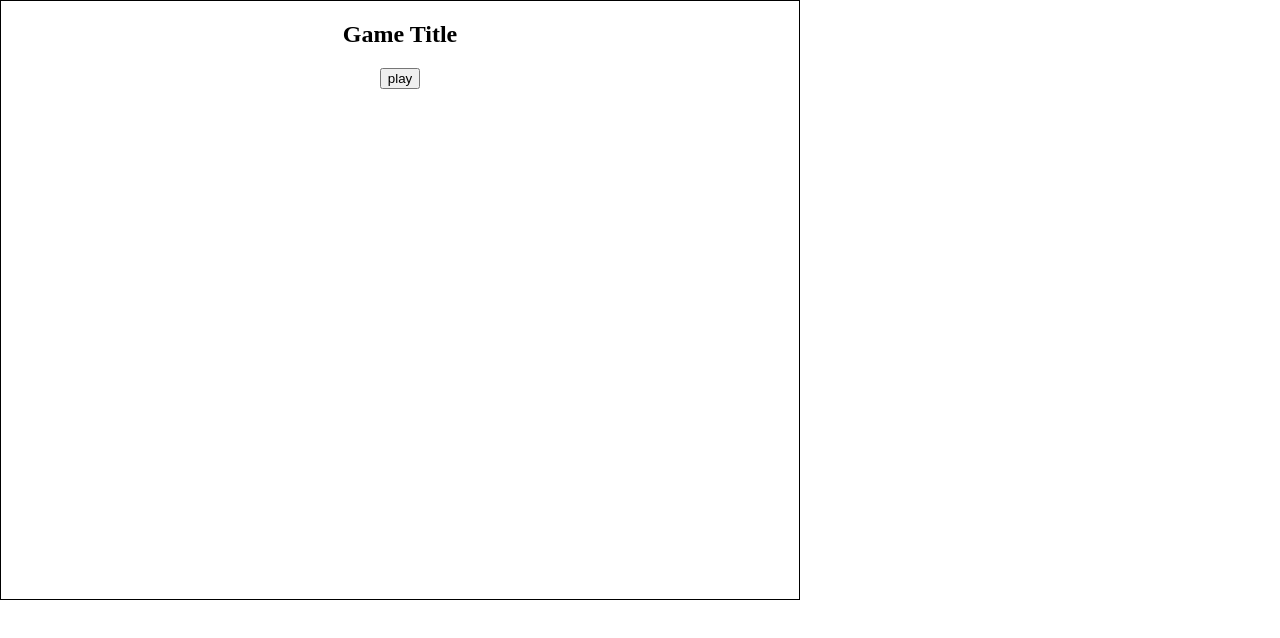
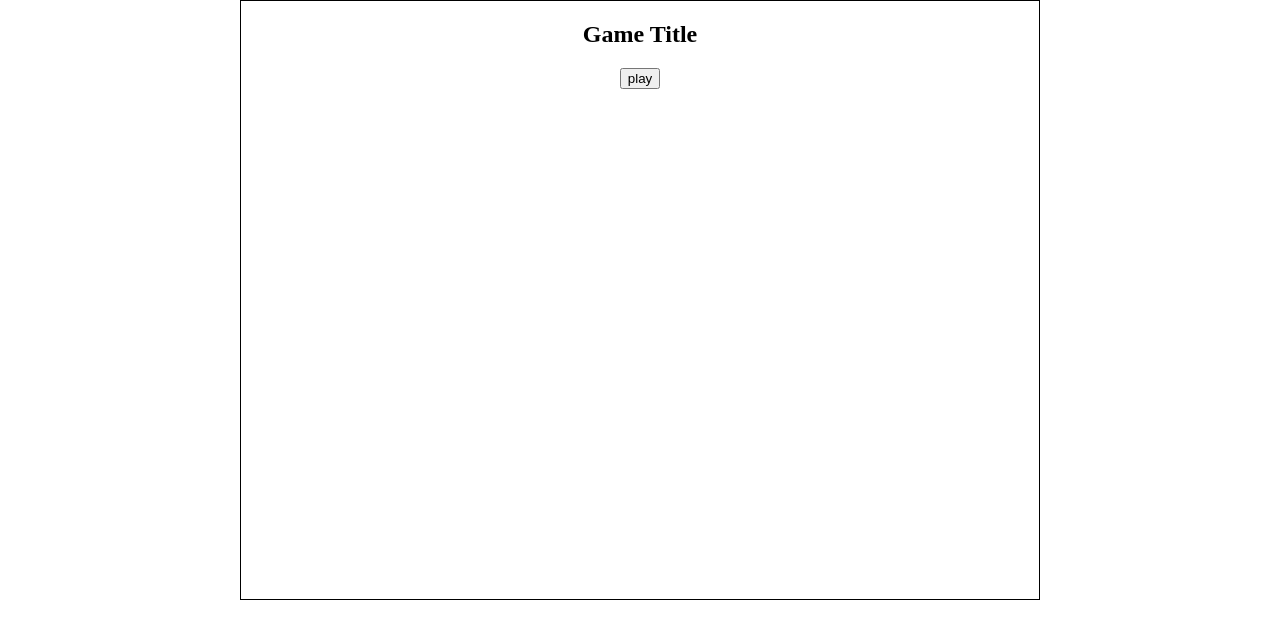
Before and after one commit to farishan/kongregate-no-canvas, a plain HTML site: page index.html in a window 1280 px wide. Drawn offline with Linux system fonts and the light colour scheme.

Commit message:
minor edit

```diff
--- a/index.html
+++ b/index.html
@@ -3,6 +3,7 @@
 <head>
 	<title>generated from js</title>
 	<link rel="stylesheet" type="text/css" href="./main.css">
+	<meta name="viewport" content= "width=device-width, initial-scale=1.0">
 </head>
 <body>
 	<main class="game">
--- a/main.css
+++ b/main.css
@@ -13,10 +13,11 @@ nav ul li {
 	list-style-type: none;
 }
 main.game {
-	position: absolute;
+	/*position: absolute;*/
 	width: 800px;
 	height: 600px;
 	border: 1px solid black;
+	margin: auto;
 }
 .area {
 	display: none;
```
